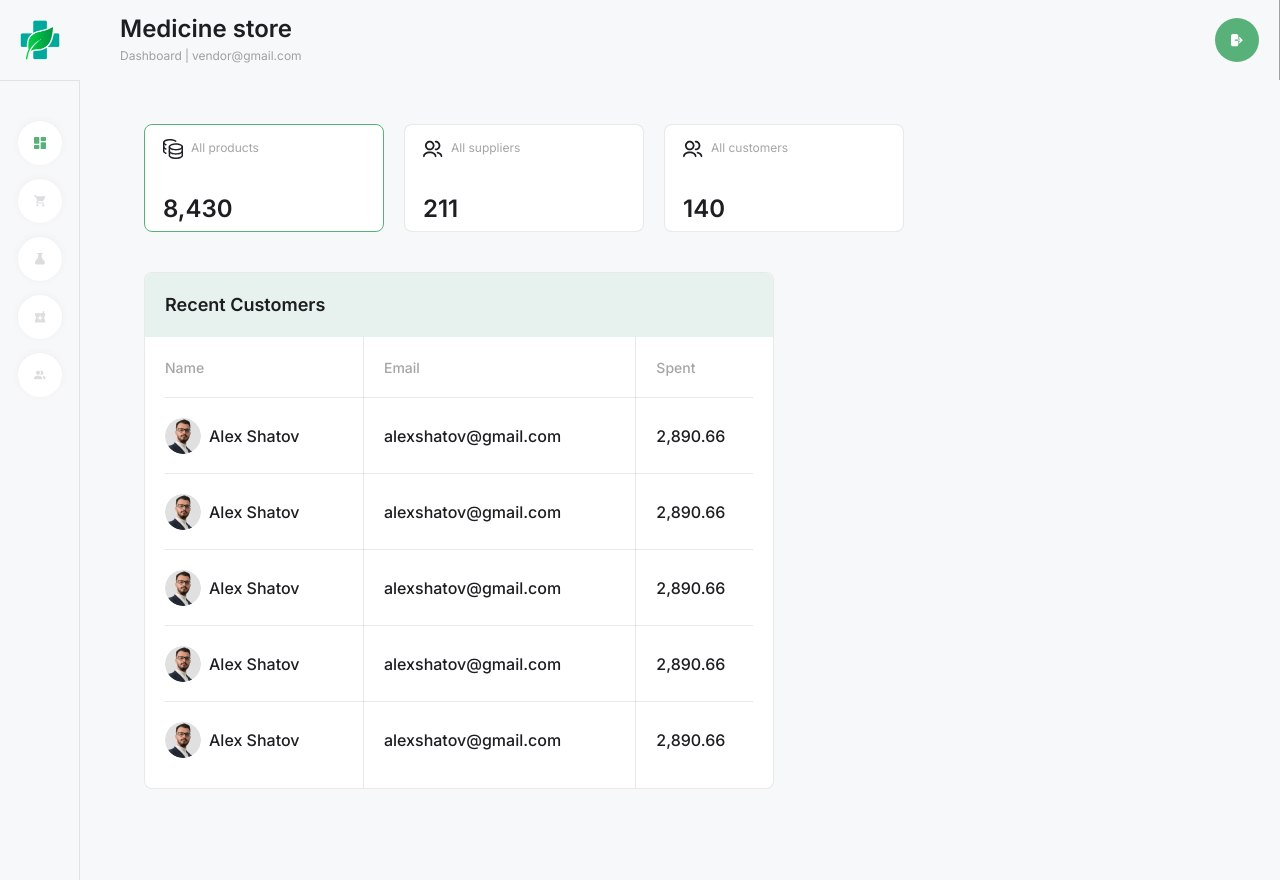
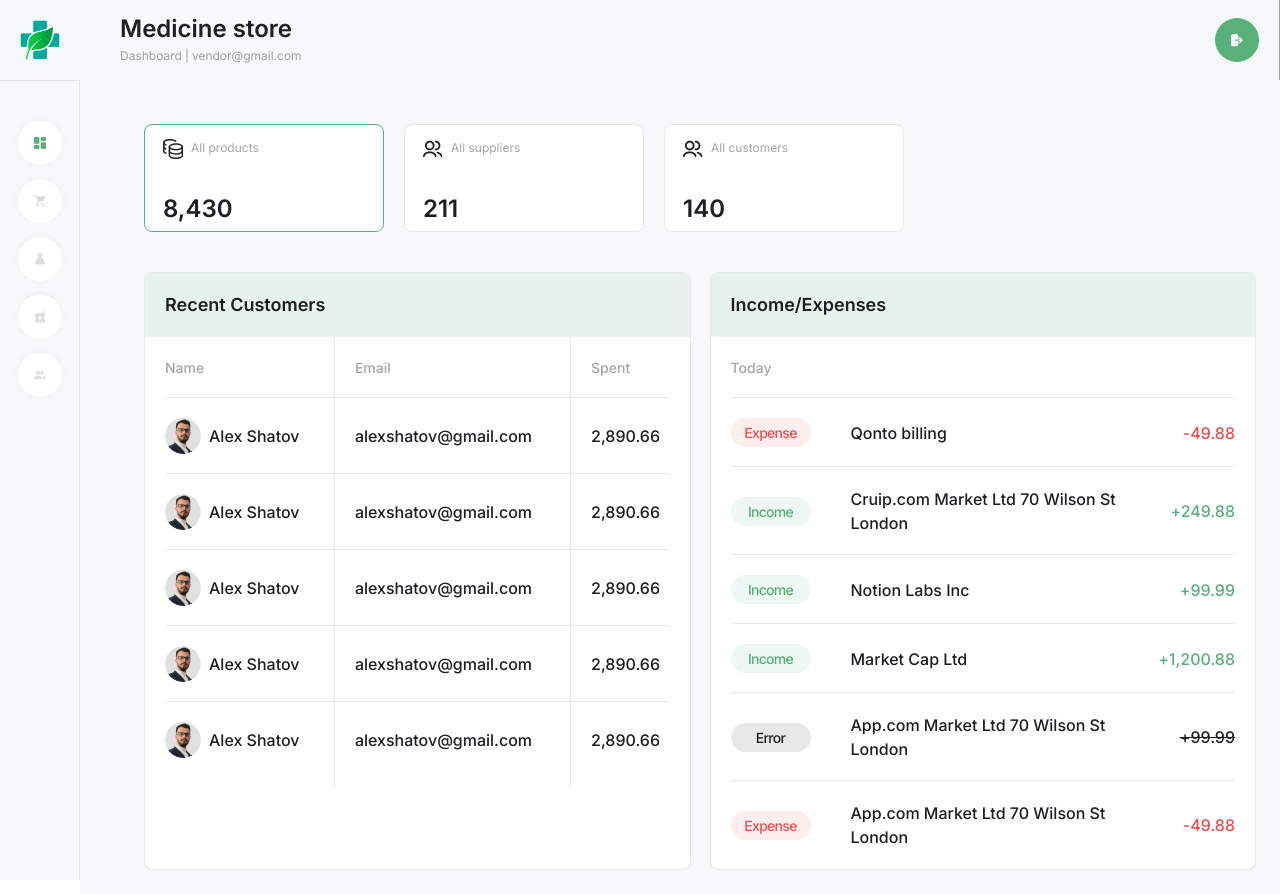
Before and after one commit to id753/pharmacy-admin-panel, a React (Vite) app in the folder client/: page /dashboard in a window 1280 px wide. Built offline with nearby package versions, Linux system fonts and the light colour scheme.

Commit message:
feat(components): implement IncomeExpenses table and transaction rows

```diff
--- a/client/src/components/IncomeExpenses/IncomeExpenses.module.css
+++ b/client/src/components/IncomeExpenses/IncomeExpenses.module.css
@@ -0,0 +1,46 @@
+.container {
+  background: var(--background-3);
+  border: 1px solid var(--border-color);
+  border-radius: 8px;
+  max-width: 630px;
+  width: 100%;
+}
+
+.title {
+  box-sizing: border-box;
+  font-family: var(--font-family);
+  font-weight: 600;
+  line-height: 133%;
+  font-size: 18px;
+  color: var(--main-black);
+  background: var(--background);
+  border-radius: 8px 8px 0 0;
+  padding: 20px;
+  width: 100%;
+}
+
+.sectionDate {
+  position: relative;
+  text-align: left;
+  font-family: var(--font-family);
+  font-weight: 500;
+  font-size: 14px;
+  color: var(--text-2);
+  border-bottom: none;
+  padding: 20px;
+}
+
+.sectionDate::after {
+  content: '';
+  position: absolute;
+  bottom: 0;
+  left: 20px;
+  right: 20px;
+  height: 1px;
+  background-color: var(--border-color);
+}
+
+.table {
+  width: 100%;
+  border-collapse: collapse;
+}
--- a/client/src/components/IncomeExpenses/IncomeExpenses.tsx
+++ b/client/src/components/IncomeExpenses/IncomeExpenses.tsx
@@ -1,8 +1,66 @@
+import IncomeRow from '../IncomeRow/IncomeRow';
 import css from './IncomeExpenses.module.css';
-import React from 'react';
+
+const IncomeData = [
+  {
+    id: 1,
+    type: 'expense',
+    title: 'Qonto billing',
+    spent: '-49.88',
+  },
+  {
+    id: 2,
+    type: 'income',
+    title: 'Cruip.com Market Ltd 70 Wilson St London',
+    spent: '+249.88',
+  },
+  {
+    id: 3,
+    type: 'income',
+    title: 'Notion Labs Inc',
+    spent: '+99.99',
+  },
+  {
+    id: 4,
+    type: 'income',
+    title: 'Market Cap Ltd',
+    spent: '+1,200.88',
+  },
+  {
+    id: 5,
+    type: 'error',
+    title: 'App.com Market Ltd 70 Wilson St London',
+    spent: '+99.99',
+  },
+  {
+    id: 6,
+    type: 'expense',
+    title: 'App.com Market Ltd 70 Wilson St London',
+    spent: '-49.88',
+  },
+];
 
 const IncomeExpenses = () => {
-  return <div></div>;
+  return (
+    <div className={css.container}>
+      <h3 className={css.title}>Income/Expenses</h3>
+
+      <p className={css.sectionDate}>Today</p>
+
+      <table className={css.table}>
+        <tbody>
+          {IncomeData.map((item) => (
+            <IncomeRow
+              key={item.id}
+              type={item.type}
+              title={item.title}
+              spent={item.spent}
+            />
+          ))}
+        </tbody>
+      </table>
+    </div>
+  );
 };
 
 export default IncomeExpenses;
--- /dev/null
+++ b/client/src/components/IncomeRow/IncomeRow.module.css
@@ -0,0 +1,83 @@
+.badge {
+  display: inline-block;
+  border-radius: 40px;
+  padding: 4px 13.5px;
+  min-width: 80px;
+  font-family: var(--font-family);
+  font-weight: 500;
+  font-size: 14px;
+  letter-spacing: -0.05em;
+  text-align: center;
+}
+.badgeIncome {
+  background: rgba(89, 177, 122, 0.1);
+  color: var(--accent);
+}
+
+.badgeExpense {
+  background: rgba(232, 80, 80, 0.1);
+  color: var(--accent-2);
+}
+
+.badgeError {
+  background: rgba(29, 30, 33, 0.1);
+  color: var(--main-black);
+}
+
+.row {
+  position: relative;
+}
+
+.row td {
+  padding: 20px;
+  font-family: var(--font-family);
+  vertical-align: middle;
+}
+
+.row::after {
+  content: '';
+  position: absolute;
+  bottom: 0;
+  left: 20px;
+  right: 20px;
+  height: 1px;
+  background-color: var(--border-color);
+}
+.row:last-child::after {
+  display: none;
+}
+.row:last-child td {
+  border-bottom: none;
+}
+
+.badgeCell {
+  font-weight: 500;
+  font-size: 16px;
+  color: var(--main-black);
+}
+
+.messageCell {
+  font-weight: 500;
+  font-size: 16px;
+  color: var(--main-black);
+}
+
+.spentCell {
+  font-weight: 500;
+  font-size: 16px;
+  color: var(--main-black);
+  text-align: right;
+}
+
+.positive {
+  color: var(--accent);
+}
+
+.negative {
+  color: var(--accent-2);
+}
+
+.lineThrough {
+  text-decoration: line-through;
+  color: var(--main-black);
+}
--- /dev/null
+++ b/client/src/components/IncomeRow/IncomeRow.tsx
@@ -0,0 +1,46 @@
+import css from './IncomeRow.module.css';
+
+interface IncomeRowProps {
+  type: string;
+  title: string;
+  spent: string;
+}
+
+const IncomeRow = ({ type, title, spent }: IncomeRowProps) => {
+  const getBadgeConfig = (type: string) => {
+    switch (type) {
+      case 'income':
+        return { label: 'Income', className: css.badgeIncome };
+      case 'expense':
+        return { label: 'Expense', className: css.badgeExpense };
+      case 'error':
+        return { label: 'Error', className: css.badgeError };
+      default:
+        return { label: type, className: '' };
+    }
+  };
+
+  const badge = getBadgeConfig(type);
+  const isPositive = spent.startsWith('+');
+  const isError = type === 'error';
+
+  return (
+    <tr className={css.row}>
+      <td className={css.badgeCell}>
+        <span className={`${css.badge} ${badge.className}`}>{badge.label}</span>
+      </td>
+
+      <td className={css.messageCell}>{title}</td>
+
+      <td
+        className={`${css.spentCell} ${isPositive ? css.positive : css.negative} ${
+          isError ? css.lineThrough : ''
+        }`}
+      >
+        {spent}
+      </td>
+    </tr>
+  );
+};
+
+export default IncomeRow;
--- a/client/src/pages/DashboardPage/DashboardPage.module.css
+++ b/client/src/pages/DashboardPage/DashboardPage.module.css
@@ -1,3 +1,8 @@
 .container {
   margin-left: 40px;
 }
+
+.subContainer {
+  display: flex;
+  gap: 19px;
+}
--- a/client/src/pages/DashboardPage/DashboardPage.tsx
+++ b/client/src/pages/DashboardPage/DashboardPage.tsx
@@ -7,8 +7,10 @@ const DashboardPage = () => {
   return (
     <div className={css.container}>
       <Statistics />
-      <RecentCustomers />
-      <IncomeExpenses />
+      <div className={css.subContainer}>
+        <RecentCustomers />
+        <IncomeExpenses />
+      </div>
     </div>
   );
 };
```
